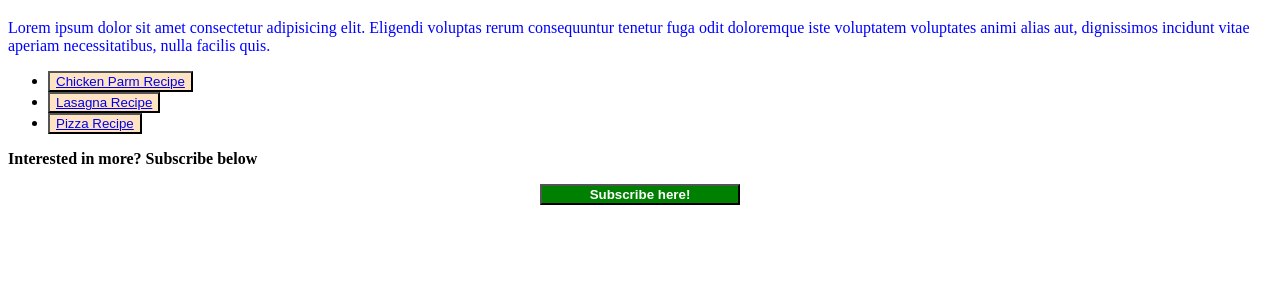
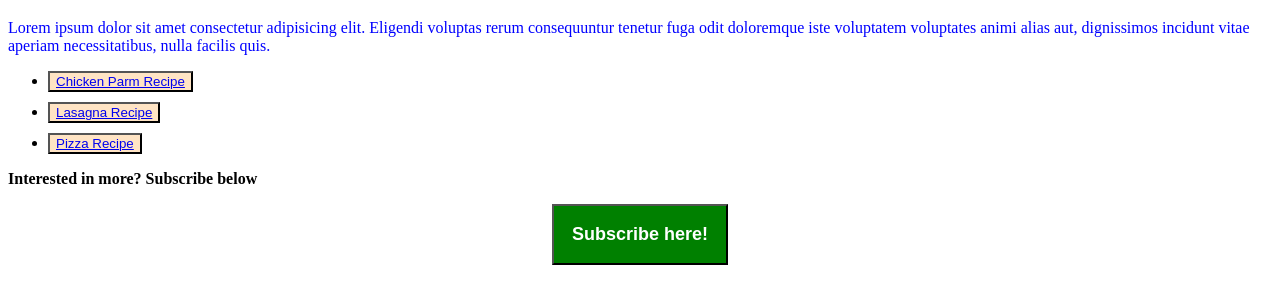
Before and after one commit to devenbhattacharya12/odin-recipes, a plain HTML site: page index.html in a window 1280 px wide. Shown: the part 61-364 px from the top of the page. Drawn offline with Linux system fonts and the light colour scheme.

Commit message:
added margin and padding style

```diff
--- a/style.css
+++ b/style.css
@@ -18,7 +18,12 @@ button {
     background-color: green;
     font-weight: bold;
     color: white;
+    font-size: 18px;
+    padding: 18px;
     display: block;        /* Make button a block-level element */
-    width: 200px;          /* Optional: Set a width for the button */
     margin: 0 auto;        /* Automatically adjust left and right margins to center the button */
 }
+
+li {
+    margin-bottom: 10px;
+}
```
